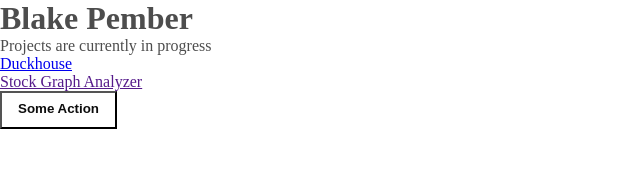
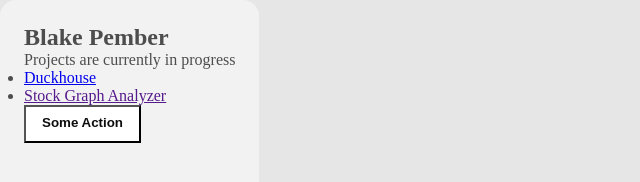
Before and after one commit to BlakePember/BlakePember.github.io, a plain HTML site: page index.html in a window 1280 px wide. Shown: the whole page, without its empty margins (0-640 px from the left). Drawn offline with Linux system fonts and the light colour scheme.

Commit message:
fixed styles for projects class

```diff
--- a/index.html
+++ b/index.html
@@ -8,6 +8,7 @@
 </head>
 
 <body>
+    <section>
         <div class="projects">
             <h1> Blake Pember</h1>
             <p>Projects are currently in progress</p>
@@ -17,12 +18,11 @@
             </ul>
             <button onclick="toggle()">Some Action</button>
         </div>
+    </section>
     <script>
         function toggle() {
             document.body.classList.toggle("dark")
         }
     </script>
-
-
 </body>
 </html>
--- a/styles.css
+++ b/styles.css
@@ -14,11 +14,20 @@ body.dark {
 }
 
 body{
-    background: var((--bg-dark));
+    background: var(--bg-dark);
     color: var(--text-muted);
 }
 
-button {
+section{
+    display: flex;
+    min-height: 100vh;
+}
+.projects {
+    background: var(--bg);
+    padding: 1.5rem;
+    border-radius: 1rem;
+}
+.projects button {
     background: var(--bg-light);
     padding: 0.5rem 1rem 0.7rem 1rem;
     color: var(--text);
```
Lines whose indentation alone changed are shown as unchanged.
